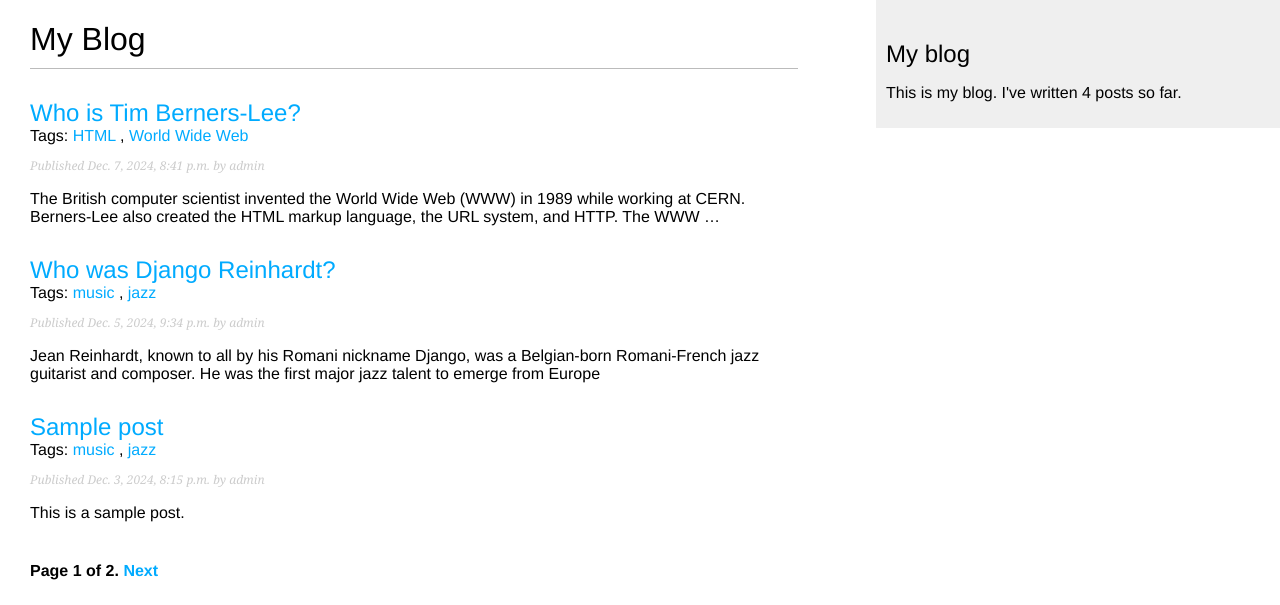
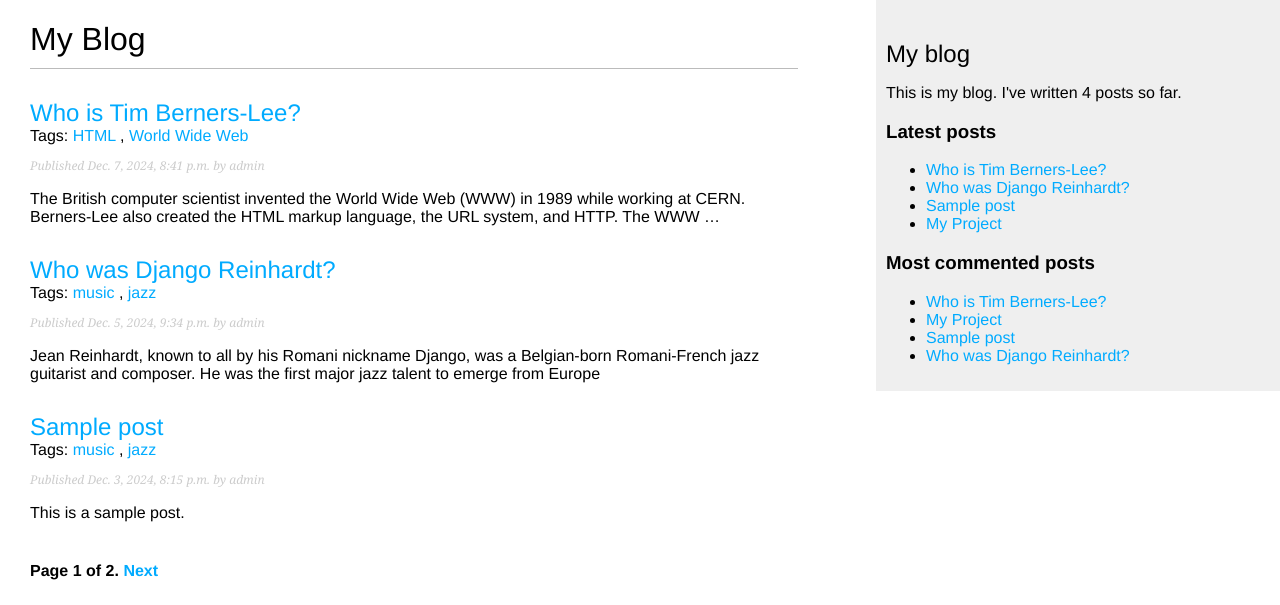
Before and after one commit to OJarvey/blog.project4, a Django app: page /blog/ in a window 1280 px wide. Shown: the top 605 px of the page. Run offline with Django 5.2, Linux system fonts and the light colour scheme; data comes from the database, SQL or seed files in the repository; parts of the project's set-up code (start-up, migrations or seed data) failed here and were passed over.

Commit message:
Add latest and most commented posts sections to the blog template

```diff
--- a/myblog/blog/templates/blog/base.html
+++ b/myblog/blog/templates/blog/base.html
@@ -21,6 +21,17 @@
       <p>
         This is my blog. I've written {% total_posts %} posts so far.
       </p>
+      <h3>Latest posts</h3>
+      {% show_latest_posts 4%}
+      <h3>Most commented posts</h3>
+      {% get_most_commented_posts as most_commented_posts %}
+      <ul>
+        {% for post in most_commented_posts %}
+        <li>
+          <a href="{{ post.get_absolute_url }}">{{ post.title }}</a>
+        </li>
+        {% endfor %}
+      </ul>
     </div>
   </body>
 </html>
--- /dev/null
+++ b/myblog/blog/templates/blog/post/latest_posts.html
@@ -0,0 +1,7 @@
+<ul>
+    {% for post in latest_posts %}
+   <li>
+   <a href="{{ post.get_absolute_url }}">{{ post.title }}</a
+   </li>
+    {% endfor %}
+   </ul>
--- a/myblog/blog/templatetags/blog_tags.py
+++ b/myblog/blog/templatetags/blog_tags.py
@@ -1,7 +1,22 @@
 from django import template
 from ..models import Post
+from django.db.models import Count
 
 register = template.Library()
+
+
 @register.simple_tag
 def total_posts():
     return Post.published.count()
+
+@register.simple_tag
+def get_most_commented_posts(count=5):
+    return Post.published.annotate(total_comments=Count("comments")).order_by(
+        "-total_comments"
+    )[:count]
+
+
+@register.inclusion_tag("blog/post/latest_posts.html")
+def show_latest_posts(count=5):
+    latest_posts = Post.published.order_by("-publish")[:count]
+    return {"latest_posts": latest_posts}
```
